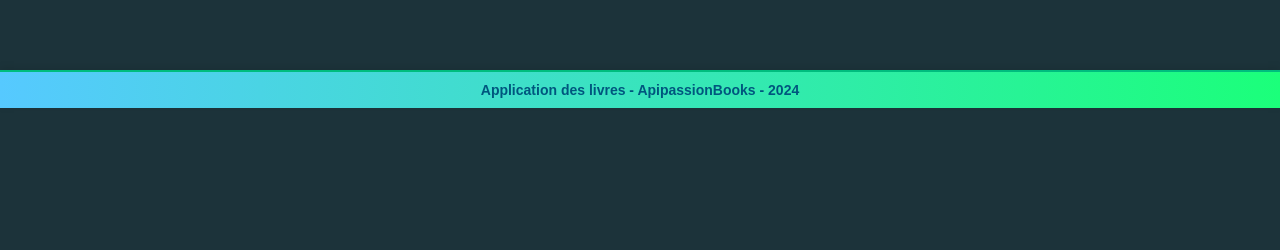
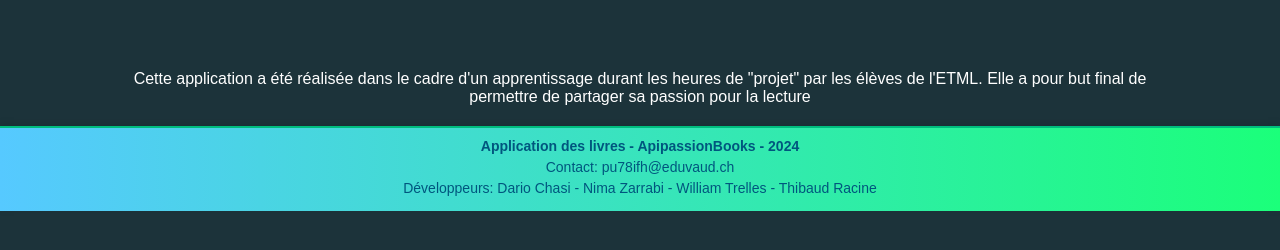
Before and after one commit to NimaETML/C294-FrontEnd, a Vue app in the folder passion-lecture-vue/: page /home in a window 1280 px wide. Shown: the part 474-724 px from the top of the page. Built offline with nearby package versions, Linux system fonts and the light colour scheme; no server answers.

Commit message:
Contact, présentation du site, buttons de retours corrigés, nickname de la personné qui a posté le livre

```diff
--- a/passion-lecture-vue/src/components/TheFooter.vue
+++ b/passion-lecture-vue/src/components/TheFooter.vue
@@ -2,6 +2,10 @@
   <footer>
     <div class="footer-content">
       <span>Application des livres - ApipassionBooks - 2024</span>
+      <div class="footer-details">
+        <p>Contact: pu78ifh@eduvaud.ch</p>
+        <p>Développeurs: Dario Chasi - Nima Zarrabi - William Trelles - Thibaud Racine</p>
+      </div>
     </div>
   </footer>
 </template>
@@ -17,10 +21,12 @@
   display: flex;
   justify-content: center;
   align-items: center;
+  flex-direction: column; /* Change to column to stack elements vertically */
 }
 
 .footer-content {
   display: flex;
+  flex-direction: column; /* Change to column to stack elements vertically */
   justify-content: center;
   align-items: center;
   width: 100%;
@@ -32,4 +38,11 @@
   font-weight: bold;
   text-align: center;
 }
+
+.footer-details p {
+  margin: 5px 0; /* Add some margin for spacing between paragraphs */
+  font-family: 'Arial', sans-serif;
+  font-size: 14px;
+  text-align: center;
+}
 </style>
--- a/passion-lecture-vue/src/services/BookService.js
+++ b/passion-lecture-vue/src/services/BookService.js
@@ -101,6 +101,9 @@
   getWriterByFirstname(firstname) {
     return apiClient.get(`/authors/firstname/${firstname}`)
   },
+  getUser(id) {
+    return apiClient.get('/users/' + id)
+  },
   login(credentials) {
     return apiClient.post('/login', credentials)
   }
--- a/passion-lecture-vue/src/views/BookDetails.vue
+++ b/passion-lecture-vue/src/views/BookDetails.vue
@@ -7,6 +7,7 @@
 const rates = ref([])
 const category = ref(null)
 const author = ref(null)
+const user = ref(null)
 const averageRating = ref(0)
 
 // Obtenir les propriétés du composant
@@ -48,6 +49,8 @@
     const infoAuthor = await BookService.getWriter(book.value.writerId)
     author.value = infoAuthor.data.data
 
+    const infoUser = await BookService.getUser(book.value.userId)
+    user.value = infoUser.data.data
     // Obtenir les évaluations du livre
     const infoRates = await BookService.getBookRates(props.id)
     rates.value = infoRates.data.data
@@ -58,6 +61,9 @@
     console.error(error)
   }
 })
+function goBack() {
+  window.history.back()
+}
 </script>
 
 <template>
@@ -80,13 +86,14 @@
         Utilisateur {{ rate.userId }}: {{ rate.rating }} étoiles
       </li>
     </ul>
-
+    <p>Posté par: {{ user ? user.nickName : 'Chargement...' }}</p>
     <RouterLink class="button-link" :to="{ name: 'edit-book', params: { BookId: book.id } }"
       >Modifier ce livre</RouterLink
     >
     <RouterLink class="button-link" :to="{ name: 'delete-book', params: { BookId: book.id } }">
       Supprimer
     </RouterLink>
+    <button class="button-link" @click="goBack">Retour</button>
   </div>
 </template>
 
--- a/passion-lecture-vue/src/views/EditBook.vue
+++ b/passion-lecture-vue/src/views/EditBook.vue
@@ -28,7 +28,7 @@
         <input type="file" @change="handleFileUpload" name="book_cover" />
         <button type="submit">Modifier</button>
       </form>
-      <router-link to="/">Retour</router-link>
+      <button @click="goBack">Retour</button>
     </div>
   </main>
 </template>
@@ -146,7 +146,7 @@
         writerId: '',
         categoryId: ''
       }
-      router.push('/')
+      router.push('/home')
     } catch (error) {
       console.log(
         'Erreur lors du update du livre:',
@@ -156,6 +156,10 @@
   } else {
     alert('Veuillez remplir tous les champs.')
   }
+}
+
+function goBack() {
+  window.history.back()
 }
 </script>
 
--- a/passion-lecture-vue/src/views/HomeView.vue
+++ b/passion-lecture-vue/src/views/HomeView.vue
@@ -25,6 +25,11 @@
       <BookCard v-for="book in books" :key="book.id" :book="book" />
     </div>
   </div>
+  <p>
+    Cette application a été réalisée dans le cadre d'un apprentissage durant les heures de "projet"
+    par les élèves de l'ETML. Elle a pour but final de permettre de partager sa passion pour la
+    lecture
+  </p>
 </template>
 
 <style scoped>
@@ -50,4 +55,10 @@
   flex-wrap: wrap; /* Allow the books to wrap onto new lines */
   justify-content: center; /* Center the books horizontally */
 }
+
+p {
+  text-align: center; /* Center the text horizontally */
+  margin: 20px auto; /* Center the <p> element itself */
+  width: 80%; /* Optional: control the width of the <p> for better appearance */
+}
 </style>
```
Also changed, not shown: 1 other file (tests, documents, lock files or other folders).
